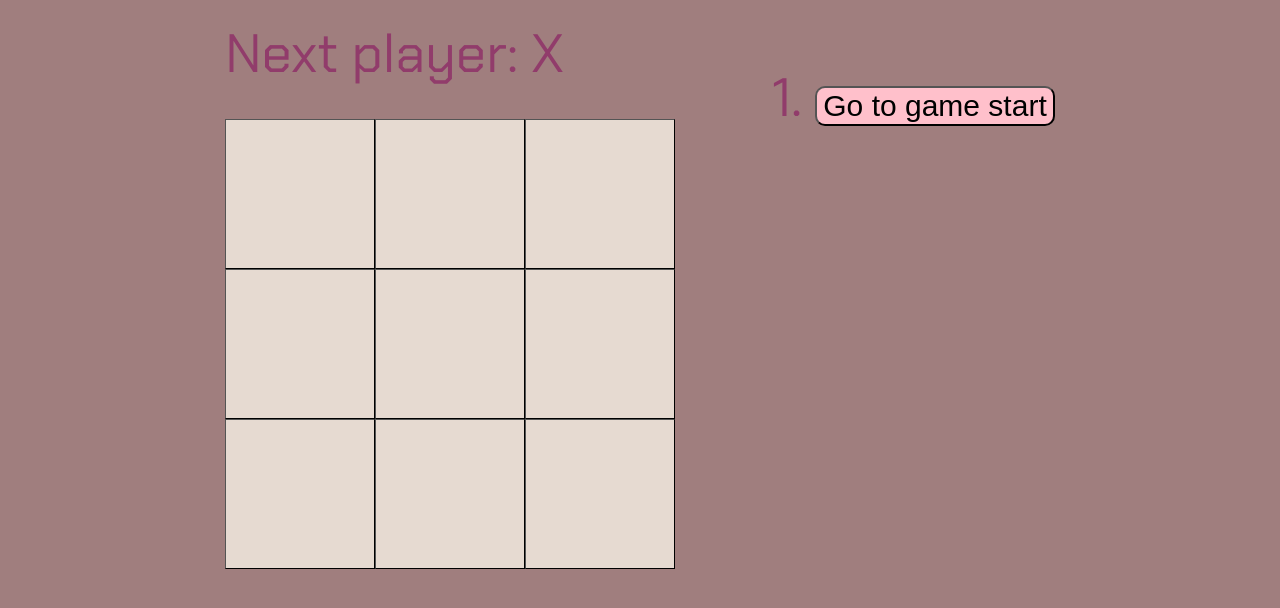
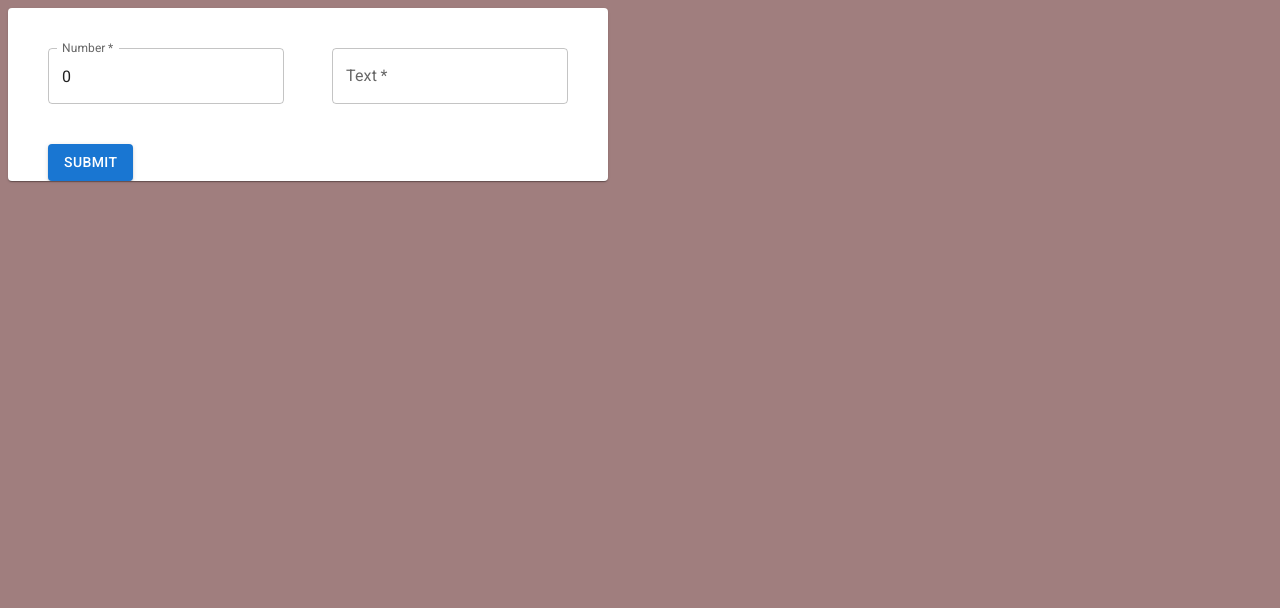
Before and after one commit to Darjash/react_tutorial, a Next.js app: page /#/form in a window 1280 px wide. Shown: the top 608 px of the page. Built offline with nearby package versions, Linux system fonts and the light colour scheme.

Commit message:
add form page

```diff
--- a/package.json
+++ b/package.json
@@ -17,7 +17,8 @@
     "@mui/material": "^5.15.0",
     "next": "14.0.4",
     "react": "^18",
-    "react-dom": "^18"
+    "react-dom": "^18",
+    "react-router-dom": "^6.21.0"
   },
   "devDependencies": {
     "@types/node": "^20",
--- /dev/null
+++ b/src/app/game.tsx
@@ -0,0 +1,64 @@
+'use client';
+
+import { useState } from 'react';
+import Board from './board';
+import { Link } from 'react-router-dom';
+
+
+export default function Game() {
+  const [history, setHistory] = useState<string[][]>([Array(9).fill(null)]);
+  const [currentMove, setCurrentMove] = useState(0); /// //Before you can implement jumpTo, you need the Game component to keep track of which step the user is currently viewing.
+  const currentSquares = history[currentMove]; /// //to render the currently selected move, instead of always rendering the final move:
+  const [xIsNext, setXIsNext] = useState(true);
+
+  function handlePlay(nextSquares: string[]) {
+    /// /////will be called by the Board component to update the game.
+    const nextHistory: string[][] = [
+      ...history.slice(0, currentMove + 1),
+      nextSquares,
+    ];
+    setHistory(nextHistory);
+    setCurrentMove(nextHistory.length - 1);
+    setXIsNext(!xIsNext);
+/* If you “go back in time” and then make a new move from that point, you only want to keep the history up to that point.
+Instead of adding nextSquares after all items (... spread syntax) in history, you’ll add it after all items in history.slice(0, currentMove + 1) so that you’re only keeping that portion of the old history.
+Each time a move is made, you need to update currentMove to point to the latest history entry.
+*/
+  }
+  function jumpTo(nextMove: number) {
+    // jump to past moves
+    setCurrentMove(nextMove);
+    setXIsNext(nextMove % 2 === 0);
+  }
+
+  const moves = history.map((squares, move) => {
+    let description;
+    if (move > 0) {
+      description = `Go to move #${move}`;
+    } else {
+      description = 'Go to game start';
+    }
+    return (
+      <li className="info-text" key={`${move + description}`}>
+        <button type="button" onClick={() => jumpTo(move)}>
+          {description}
+        </button>
+      </li>
+    );
+  });
+
+  return (
+    <div className="game">
+      <Link to="/form">Form</Link>
+      <div className="game-board">
+        {/* eslint-disable-next-line react/jsx-no-bind */}
+        <Board xIsNext={xIsNext} squares={currentSquares} onPlay={handlePlay} />
+      </div>
+      <div className="game-info">
+        <ol>{moves}</ol>
+      </div>
+    </div>
+  );
+
+
+}
--- a/src/app/page.tsx
+++ b/src/app/page.tsx
@@ -1,59 +1,31 @@
 'use client';
 
-import { useState } from 'react';
-import Board from './board';
+import { BrowserRouter, HashRouter, Route, RouterProvider, Routes, createBrowserRouter } from 'react-router-dom';
+import Form from './pages/form';
+import Game from './game';
 
-export default function Game() {
-  const [history, setHistory] = useState<string[][]>([Array(9).fill(null)]);
-  const [currentMove, setCurrentMove] = useState(0); /// //Before you can implement jumpTo, you need the Game component to keep track of which step the user is currently viewing.
-  const currentSquares = history[currentMove]; /// //to render the currently selected move, instead of always rendering the final move:
-  const [xIsNext, setXIsNext] = useState(true);
+// const routers = createBrowserRouter([{
+//   path='/',
+//   element=<Game/>,
+// },
+// {
+//   path='/game',
+//   element=<Game/>,
+// }
+// ])
 
-  function handlePlay(nextSquares: string[]) {
-    /// /////will be called by the Board component to update the game.
-    const nextHistory: string[][] = [
-      ...history.slice(0, currentMove + 1),
-      nextSquares,
-    ];
-    setHistory(nextHistory);
-    setCurrentMove(nextHistory.length - 1);
-    setXIsNext(!xIsNext);
-    /* If you “go back in time” and then make a new move from that point, you only want to keep the history up to that point.
-Instead of adding nextSquares after all items (... spread syntax) in history, you’ll add it after all items in history.slice(0, currentMove + 1) so that you’re only keeping that portion of the old history.
-Each time a move is made, you need to update currentMove to point to the latest history entry.
-*/
+export default function App() {
+
+    return (
+      <div>
+        {/* <RouterProvider router={routers} /> */}
+        <HashRouter>
+          <Routes>
+            <Route index element={<Game/>} />
+            <Route path='/game' element={<Game/>}/>
+            <Route path='/form' element={<Form/>}/>
+          </Routes>
+        </HashRouter>
+      </div>
+    )
   }
-  function jumpTo(nextMove: number) {
-    // jump to past moves
-    setCurrentMove(nextMove);
-    setXIsNext(nextMove % 2 === 0);
-  }
-
-  const moves = history.map((squares, move) => {
-    let description;
-    if (move > 0) {
-      description = `Go to move #${move}`;
-    } else {
-      description = 'Go to game start';
-    }
-    return (
-      <li className="info-text" key={`${move + description}`}>
-        <button type="button" onClick={() => jumpTo(move)}>
-          {description}
-        </button>
-      </li>
-    );
-  });
-
-  return (
-    <div className="game">
-      <div className="game-board">
-        {/* eslint-disable-next-line react/jsx-no-bind */}
-        <Board xIsNext={xIsNext} squares={currentSquares} onPlay={handlePlay} />
-      </div>
-      <div className="game-info">
-        <ol>{moves}</ol>
-      </div>
-    </div>
-  );
-}
--- /dev/null
+++ b/src/app/pages/form.tsx
@@ -0,0 +1,55 @@
+import { CenterFocusStrong } from "@mui/icons-material";
+import { Box, Button, Card, Stack, TextField} from "@mui/material";
+import { useState } from "react";
+
+export default function Form() {
+  const [price, setPrice] = useState(0)
+  const [comment, setComment] = useState('')
+
+
+  const handleComment = (e)=> {setComment(e.target.value)
+    console.log(comment)}
+  const handlePrice = (e)=> {setPrice(e.target.value)
+  console.log(price)}
+  const submitForm = () =>{console.log(price,comment)}
+  return (
+      <>
+        <Box
+        component="form"
+        sx={{'& .MuiTextField-root': { m: 3, width: '30ch'},
+        }}
+        autoComplete="off">
+       <Card sx={{maxWidth: 600 }}>
+        <Stack direction='row' margin={2}>
+          <TextField
+          label="Number"
+          variant="outlined"
+          placeholder="Enter your number"
+          required
+          type="number"
+          value={price}
+          onChange={(event)=>handlePrice(event)}
+          />
+
+          <TextField
+          label="Text"
+          variant="outlined"
+          placeholder="Enter your text"
+          required
+          value={comment}
+          onChange={(event)=>handleComment(event)}
+          />
+        </Stack>
+
+        <Stack direction='row' mx={5} >
+          <Button
+          variant="contained"
+          onClick={submitForm}
+          type="submit"> Submit </Button>
+        </Stack>
+        </Card>
+        </Box>
+
+      </>
+    );
+}
```
Also changed, not shown: 1 other file (tests, documents, lock files or other folders).
